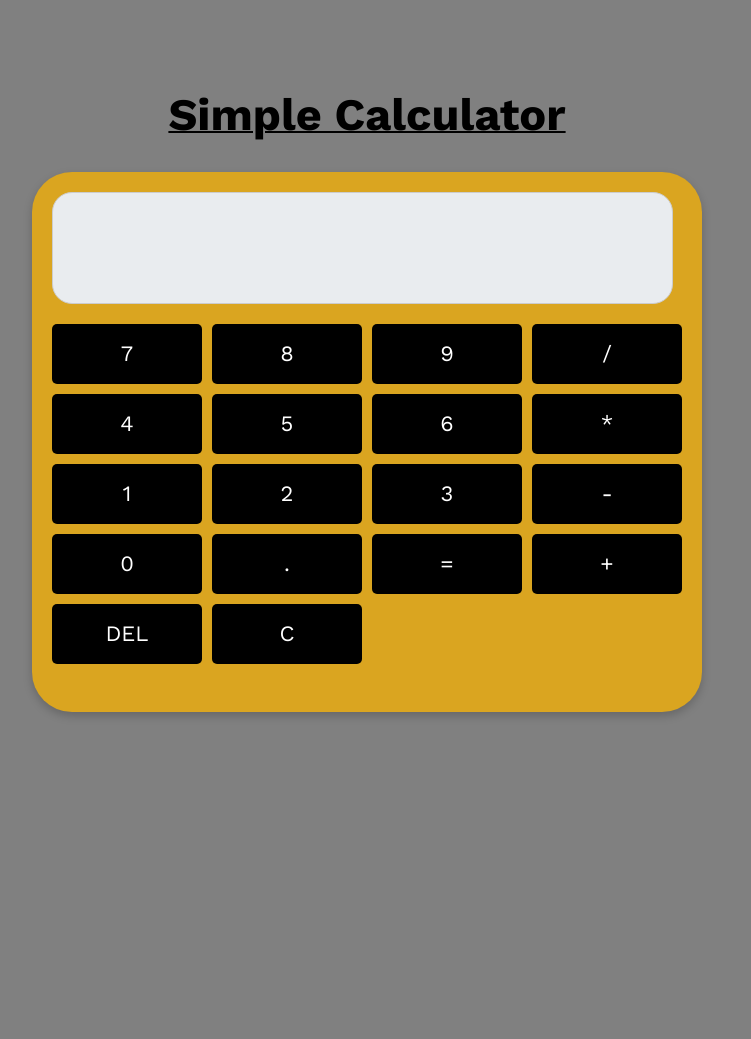
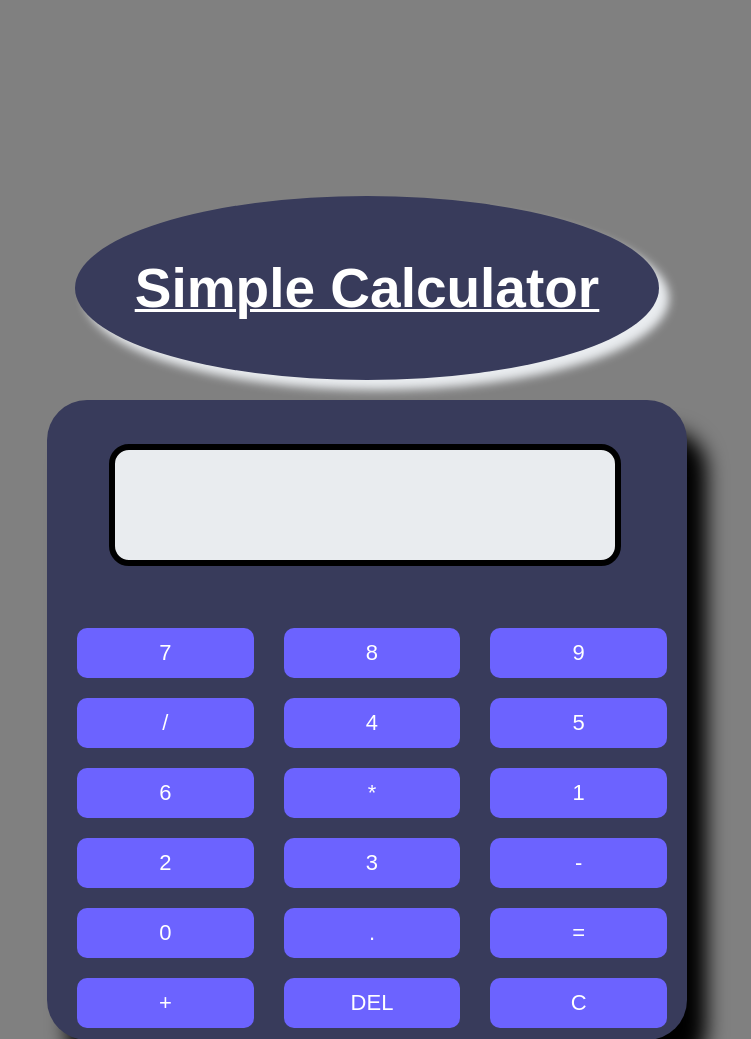
Before and after one commit to shubmishraaa/Simple-Calculator-Project-, a plain HTML site: page index.html in a window 1280 px wide. Shown: the top 1039 px of the page, without its empty margins (273-1024 px from the left). Before the commit the page ends 800 px from the top, so only its background shows below. Drawn offline with nearby package versions, Linux system fonts and the light colour scheme; a web font is replaced by a local one.

Commit message:
Update style.css

```diff
--- a/style.css
+++ b/style.css
@@ -1,5 +1,5 @@
 *{
-    font-family: "Work Sans", serif;
+    font-family: "Montserrat", sans-serif;
 }
 body {
     font-family: Arial, sans-serif;
@@ -7,53 +7,69 @@ body {
     flex-direction: column;
     justify-content: center;
     align-items: center;
-    height: 100vh;
+    height: 150vh;
     margin: 0;
     background-color: grey;
 }
 .calculator {
-    background: goldenrod;
+    background: #383B5B;
     padding: 20px;
     border-radius: 40px;
-    box-shadow: 0 4px 10px rgba(0, 0, 0, 0.2);
-    width: 630px;
-    height: 500px;
+    box-shadow: 20px 30px 20px;
+    width: 600px;
+    height: 600px;
 }
 #display {
-    width: 95%;
+    margin-top: 4%;
+    width: 80%;
+    margin-left: 7%;
     height: 90px;
     margin-bottom: 20px;
     padding: 10px;
     font-size: 25px;
-    border: 1px solid #ccc;
+    border: 6px solid black;
     border-radius: 20px;
+    margin-right: 3px;
     text-align: right;
     background-color: #e9ecef;
 }
 .buttons {
     display: grid;
-    grid-template-columns: repeat(4, 1fr);
-    gap: 10px;
+    grid-template-columns: repeat(3, 1fr);
+    margin-top: 7%;
+    gap: 20px;
 }
 button {
-    height: 60px;
+    height: 50px;
     font-size: 22px;
-    background-color: black;
+    background-color: #6C63FF;
     color: white;
     border: none;
-    border-radius: 5px;
+    margin-left: 10px;
+    border-radius: 10px;
     cursor: pointer;
 }
 button:hover {
-    background-color: black;
+    background: #928DAB;
+    transform: translateY(-2px);
 }
 button:active {
-    background-color: black;
+    background: #383B5B;
+    transform: translateY(0);
 }
 h1{
-    text-decoration: 2px solid underline;
-    font-size: 45px;
+    text-decoration: underline 3px solid;
+    font-size: 55px;
+    padding: 60px;
     font-weight: bold;
-    margin-top: 0px;
-    color: black;
+    text-align: center;
+    margin-bottom: 20px;
+    color: white;
+    background-color: #383B5B;
+    border-radius: 50%;
+    box-shadow: 10px 10px 10px  #e9ecef;
 }
+h1:hover{
+    transform: translateY(-5px);
+    transition: 1s ease-in-out;
+}
```
